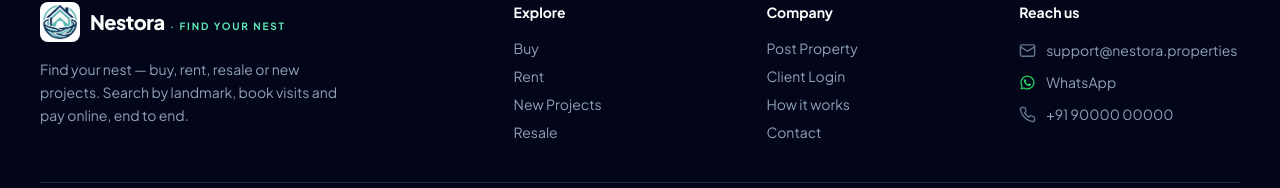
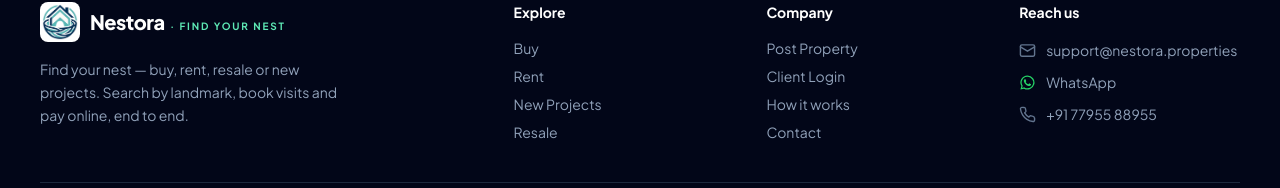
Before and after one commit to AdiMikeyHariharan/Nestora, a React (Vite) app in the folder client/: page / in a window 1280 px wide. Shown: the part 3569-3757 px from the top of the page. Built offline with nearby package versions, Linux system fonts and the light colour scheme; no server answers.

Commit message:
Update contact number to +91 77955 88955

```diff
--- a/client/src/App.jsx
+++ b/client/src/App.jsx
@@ -111,8 +111,8 @@
             <a href={waLink("Hi Nestora!")} target="_blank" rel="noreferrer" className="flex items-center gap-2.5 py-1.5 text-sm text-slate-400 hover:text-white">
               <WaIcon size={17} className="shrink-0 text-[#25d366]" /> WhatsApp
             </a>
-            <a href="tel:+919000000000" className="flex items-center gap-2.5 py-1.5 text-sm text-slate-400 hover:text-white">
-              <PhoneIcon size={17} className="shrink-0 text-slate-500" /> +91 90000 00000
+            <a href="tel:+917795588955" className="flex items-center gap-2.5 py-1.5 text-sm text-slate-400 hover:text-white">
+              <PhoneIcon size={17} className="shrink-0 text-slate-500" /> +91 77955 88955
             </a>
           </div>
         </div>
--- a/client/src/api.js
+++ b/client/src/api.js
@@ -1,6 +1,6 @@
 // Nestora API client + shared helpers
 export const NESTORA = {
-  whatsapp: "919000000000",        // demo WhatsApp business number
+  whatsapp: "917795588955",        // WhatsApp business number
   email: "support@nestora.properties",   // enquiry / support inbox
   rates: { INR: 1, USD: 1 / 83, AED: 1 / 22.6, GBP: 1 / 105, EUR: 1 / 90 },
   symbol: { INR: "₹", USD: "$", AED: "AED ", GBP: "£", EUR: "€" }
```
